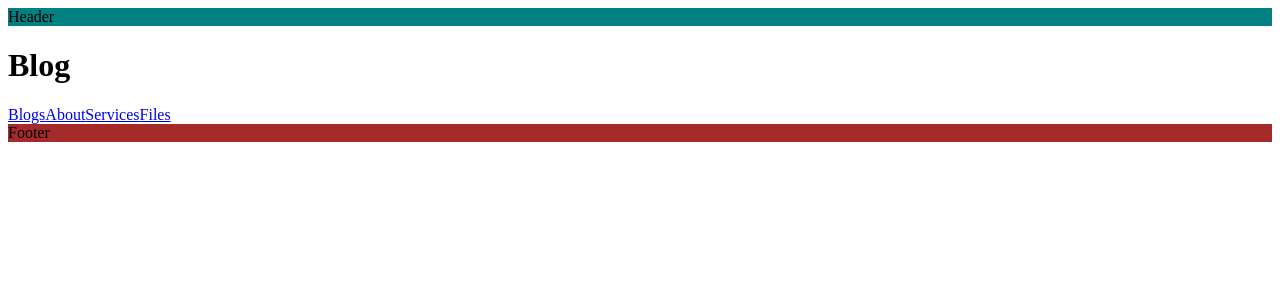
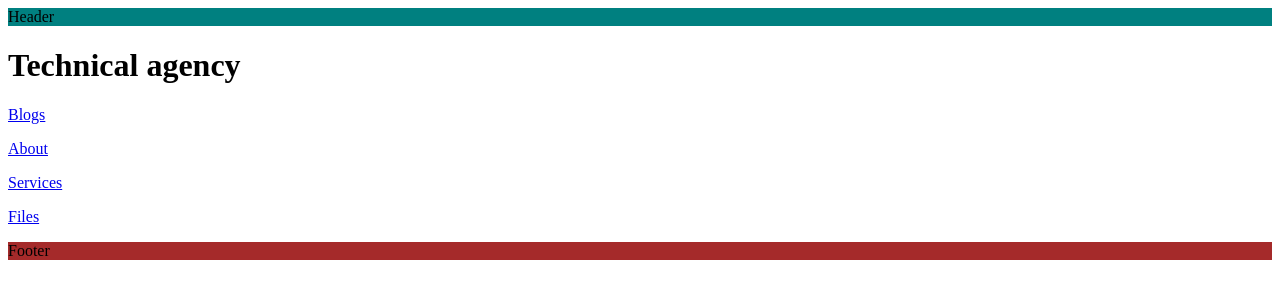
Before and after one commit to Shivani6668/Next_JS_Learning, a Next.js app in the folder First_Next_App/: page / in a window 1280 px wide. Shown: the top 300 px of the page. Built offline with nearby package versions, Linux system fonts and the light colour scheme.

Commit message:
MetaData API

```diff
--- a/First_Next_App/app/about/page.js
+++ b/First_Next_App/app/about/page.js
@@ -1,5 +1,8 @@
 import Link from "next/link";
-
+export const metadata = {
+  title: "About",
+  description: "This is the about page of the Next.js app",
+};
 export default function About() {
   return (
    <>
--- a/First_Next_App/app/blogs/page.js
+++ b/First_Next_App/app/blogs/page.js
@@ -1,5 +1,7 @@
-import Link from "next/link";
-
+export const metadata = {
+  title: "Blogs",
+  description: "This is a Next.js app layout example",
+};
 export default function Blogs() {
   return (
    <>
--- a/First_Next_App/app/files/[[...filePath]]/page.js
+++ b/First_Next_App/app/files/[[...filePath]]/page.js
@@ -1,3 +1,8 @@
+export const metadata = {
+  title: {
+    absolute: "Files"
+  }
+};
 export default async function File({params}) {
  const {filePath} = params;
   return (
--- a/First_Next_App/app/layout.js
+++ b/First_Next_App/app/layout.js
@@ -1,3 +1,10 @@
+export const metadata = {
+  title:{
+    default: "Next.js App",
+    template: "%s | Next.js App",
+  }
+};
+
 export default function RootLayout({ children }) {
   return (
     <html lang="en">
--- a/First_Next_App/app/page.js
+++ b/First_Next_App/app/page.js
@@ -9,11 +9,11 @@ export default function Home(props) {
 
 
    {/* Blog dynamic route */}
-   <h1>Blog</h1>
-    <Link href="/blogs">Blogs</Link>
-   <Link href="/about">About</Link>
-  <Link href="/services">Services</Link>
-  <Link href="/files/">Files</Link>
+   <h1>Technical agency</h1>
+   <p> <Link href="/blogs">Blogs</Link></p>
+   <p> <Link href="/about">About</Link></p>
+   <p> <Link href="/services">Services</Link></p>
+   <p> <Link href="/files/">Files</Link></p>
    </>
   );
 }
--- a/First_Next_App/app/services/page.js
+++ b/First_Next_App/app/services/page.js
@@ -1,5 +1,8 @@
 import Link from "next/link";
-
+export const metadata = {
+  title: "Services",
+  description: "This is the services page of the Next.js app",
+};
 export default function Service() {
   return (
    <>
```
Also changed, not shown: First_Next_App/app/blogs/[blogID]/page.js (+8 -0 lines).
